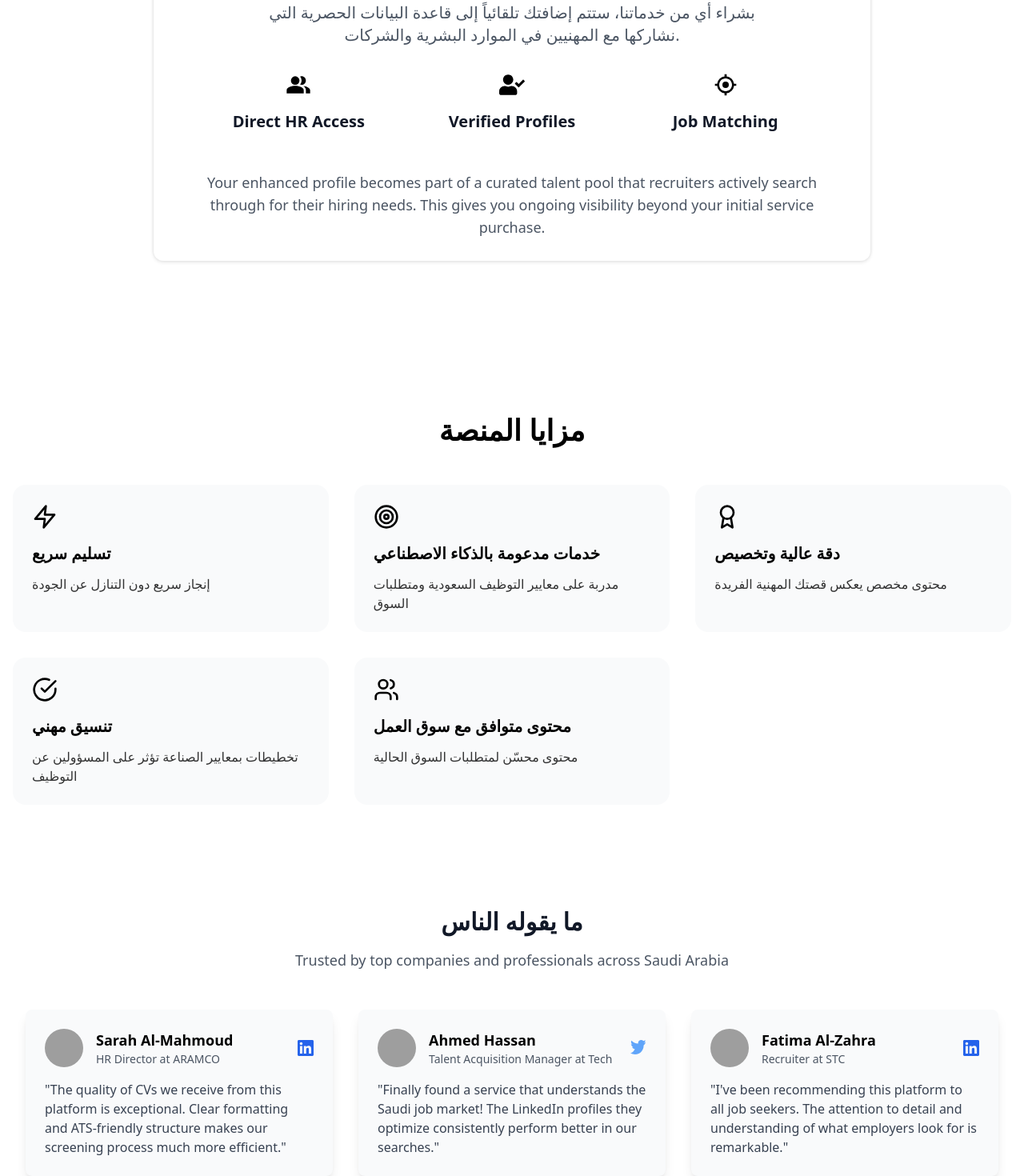
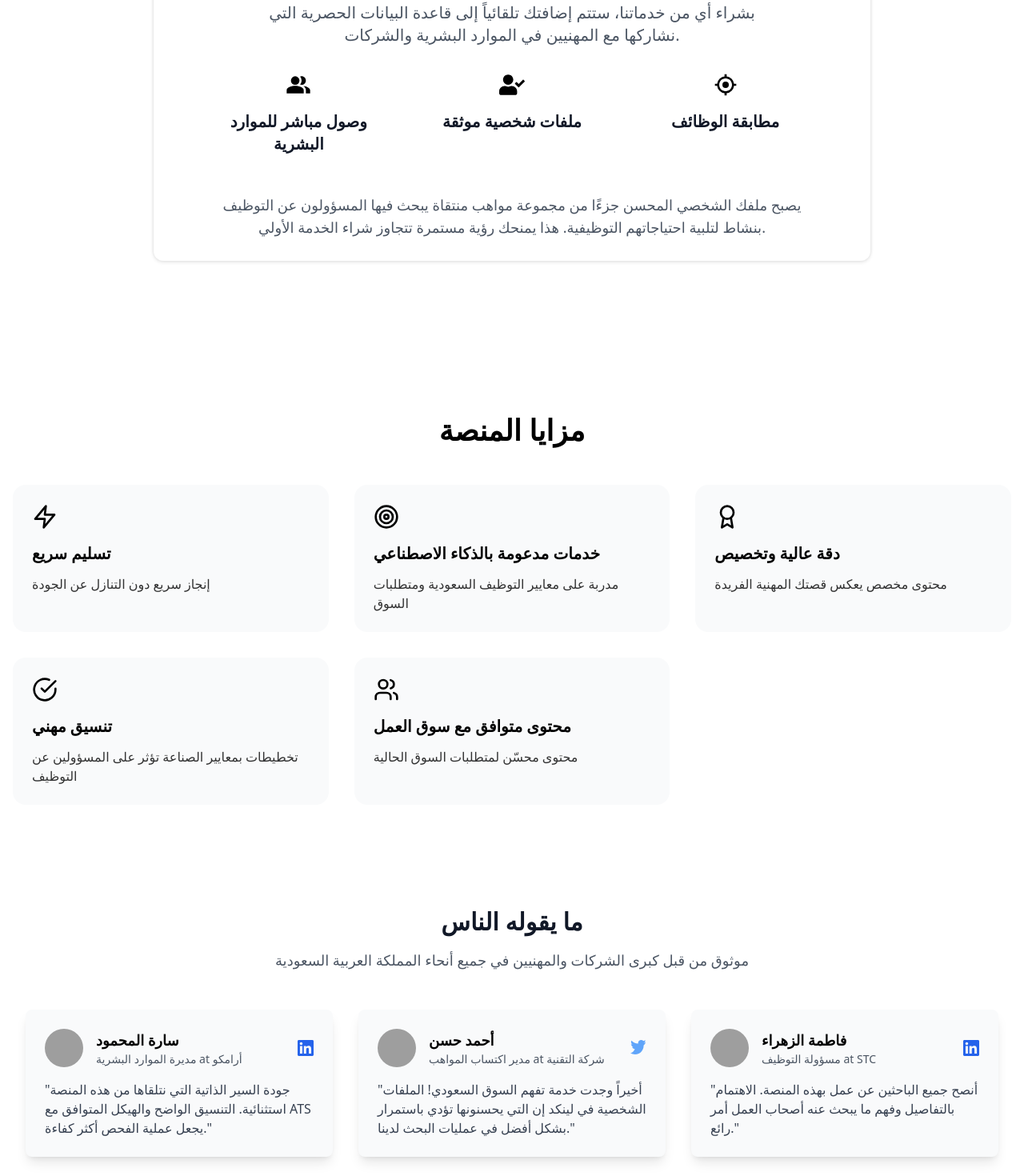
Before and after one commit to demo-tech02/cv-folder, a React (Vite) app: page / in a window 1280 px wide. Shown: the part 2038-3508 px from the top of the page at 80% size. Built offline with nearby package versions, Linux system fonts and the light colour scheme; grey boxes are pictures that could not be loaded.

Commit message:
Fix Language and Theme Support

```diff
--- a/src/components/DatabaseSection.tsx
+++ b/src/components/DatabaseSection.tsx
@@ -3,14 +3,15 @@ import { BiTargetLock } from "react-icons/bi";
 import { FaUserCheck } from "react-icons/fa";
 import { GoDatabase } from 'react-icons/go';
 import { MdPeopleAlt } from "react-icons/md";
-import { Content } from '../types';
+import { Content, Language } from '../types';
 
 interface DatabaseSectionProps {
   content: Content['database'];
   isDarkMode: boolean;
+  language: Language;
 }
 
-const DatabaseSection: React.FC<DatabaseSectionProps> = ({ content, isDarkMode }) => {
+const DatabaseSection: React.FC<DatabaseSectionProps> = ({ content, isDarkMode, language }) => {
   return (
     <section className={`w-full py-16 ${isDarkMode ? 'bg-gray-900' : 'bg-white'}`}>
       <div className="container mx-auto px-4">
@@ -33,7 +34,7 @@ const DatabaseSection: React.FC<DatabaseSectionProps> = ({ content, isDarkMode }
                 <MdPeopleAlt className={`w-8 h-8 ${isDarkMode ? 'text-white' : 'text-black'}`} />
               </div>
               <h3 className={`text-xl font-semibold ${isDarkMode ? 'text-white' : 'text-gray-900'}`}>
-                Direct HR Access
+                {language === 'ar' ? 'وصول مباشر للموارد البشرية' : 'Direct HR Access'}
               </h3>
             </div>
 
@@ -42,7 +43,7 @@ const DatabaseSection: React.FC<DatabaseSectionProps> = ({ content, isDarkMode }
                 <FaUserCheck className={`w-8 h-8 ${isDarkMode ? 'text-white' : 'text-black'}`} />
               </div>
               <h3 className={`text-xl font-semibold ${isDarkMode ? 'text-white' : 'text-gray-900'}`}>
-                Verified Profiles
+                {language === 'ar' ? 'ملفات شخصية موثقة' : 'Verified Profiles'}
               </h3>
             </div>
 
@@ -51,15 +52,16 @@ const DatabaseSection: React.FC<DatabaseSectionProps> = ({ content, isDarkMode }
                 <BiTargetLock className={`w-8 h-8 ${isDarkMode ? 'text-white' : 'text-black'}`} />
               </div>
               <h3 className={`text-xl font-semibold ${isDarkMode ? 'text-white' : 'text-gray-900'}`}>
-                Job Matching
+                {language === 'ar' ? 'مطابقة الوظائف' : 'Job Matching'}
               </h3>
             </div>
           </div>
 
           <p className={`mt-12 text-lg max-w-3xl mx-auto ${isDarkMode ? 'text-gray-300' : 'text-gray-600'}`}>
-            Your enhanced profile becomes part of a curated talent pool that recruiters actively search
-            through for their hiring needs. This gives you ongoing visibility beyond your initial service
-            purchase.
+            {language === 'ar'
+              ? 'يصبح ملفك الشخصي المحسن جزءًا من مجموعة مواهب منتقاة يبحث فيها المسؤولون عن التوظيف بنشاط لتلبية احتياجاتهم التوظيفية. هذا يمنحك رؤية مستمرة تتجاوز شراء الخدمة الأولي.'
+              : 'Your enhanced profile becomes part of a curated talent pool that recruiters actively search through for their hiring needs. This gives you ongoing visibility beyond your initial service purchase.'
+            }
           </p>
         </div>
       </div>
--- a/src/components/HomePage.tsx
+++ b/src/components/HomePage.tsx
@@ -47,6 +47,7 @@ export const HomePage: React.FC = () => {
       <DatabaseSection
         isDarkMode={isDarkMode}
         content={currentContent.database}
+        language={language}
       />
 
       <AdvantagesSection
@@ -57,6 +58,7 @@ export const HomePage: React.FC = () => {
       <SocialProofSection
         isDarkMode={isDarkMode}
         content={currentContent.socialProof}
+        language={language}
       />
 
       <Footer
--- a/src/components/OrderPage.tsx
+++ b/src/components/OrderPage.tsx
@@ -2,7 +2,7 @@ import React, { useState, useCallback } from 'react';
 import { useParams, useNavigate } from 'react-router-dom';
 import { useDropzone } from 'react-dropzone';
 import { toast } from 'react-toastify';
-import { Upload, X, FileText, CheckCircle } from 'lucide-react';
+import { Upload, X, FileText, CheckCircle, ArrowLeft } from 'lucide-react';
 import { Header } from './Header';
 import { Footer } from './Footer';
 import { useTheme } from '../hooks/useTheme';
@@ -144,6 +144,9 @@ export const OrderPage: React.FC = () => {
     }
   };
 
+  const handleBack = () => {
+    navigate('/');
+  };
   const serviceContent = getServiceContent();
 
   return (
@@ -157,6 +160,21 @@ export const OrderPage: React.FC = () => {
 
       <main className="pt-24 pb-16 px-4">
         <div className="container mx-auto max-w-4xl">
+          {/* Back Button */}
+          <div className="mb-8">
+            <button
+              onClick={handleBack}
+              className={`flex items-center space-x-2 px-4 py-2 rounded-lg transition-colors ${
+                isDarkMode
+                  ? 'bg-gray-800 hover:bg-gray-700 text-white'
+                  : 'bg-gray-100 hover:bg-gray-200 text-black'
+              }`}
+            >
+              <ArrowLeft className="w-4 h-4" />
+              <span>{language === 'ar' ? 'العودة للرئيسية' : 'Back to Home'}</span>
+            </button>
+          </div>
+
           {/* Service Info */}
           <div className="text-center mb-12">
             <h1 className="text-3xl md:text-4xl font-bold mb-6">
--- a/src/components/SocialProofSection.tsx
+++ b/src/components/SocialProofSection.tsx
@@ -1,4 +1,5 @@
 import React from 'react';
+import { Language } from '../types';
 
 interface TestimonialProps {
   name: string;
@@ -79,10 +80,36 @@ const Testimonial: React.FC<TestimonialProps & { showTwitter?: boolean; isDarkMo
 interface SocialProofSectionProps {
   content: any;
   isDarkMode: boolean;
+  language: Language;
 }
 
-const SocialProofSection: React.FC<SocialProofSectionProps> = ({ content, isDarkMode }) => {
-  const testimonials = [
+const SocialProofSection: React.FC<SocialProofSectionProps> = ({ content, isDarkMode, language }) => {
+  const testimonials = language === 'ar' ? [
+    {
+      name: "سارة المحمود",
+      position: "مديرة الموارد البشرية",
+      company: "أرامكو",
+      testimonial: "جودة السير الذاتية التي نتلقاها من هذه المنصة استثنائية. التنسيق الواضح والهيكل المتوافق مع ATS يجعل عملية الفحص أكثر كفاءة.",
+      imageUrl: "https://images.unsplash.com/photo-1507003211169-0a1dd7228f2d?w=400&h=400&fit=crop&crop=face",
+      linkedInUrl: "https://linkedin.com/in/sarah-al-mahmoud"
+    },
+    {
+      name: "أحمد حسن",
+      position: "مدير اكتساب المواهب",
+      company: "شركة التقنية",
+      testimonial: "أخيراً وجدت خدمة تفهم السوق السعودي! الملفات الشخصية في لينكد إن التي يحسنونها تؤدي باستمرار بشكل أفضل في عمليات البحث لدينا.",
+      imageUrl: "https://images.unsplash.com/photo-1472099645785-5658abf4ff4e?w=400&h=400&fit=crop&crop=face",
+      linkedInUrl: "https://linkedin.com/in/ahmed-hassan"
+    },
+    {
+      name: "فاطمة الزهراء",
+      position: "مسؤولة التوظيف",
+      company: "STC",
+      testimonial: "أنصح جميع الباحثين عن عمل بهذه المنصة. الاهتمام بالتفاصيل وفهم ما يبحث عنه أصحاب العمل أمر رائع.",
+      imageUrl: "https://images.unsplash.com/photo-1438761681033-6461ffad8d80?w=400&h=400&fit=crop&crop=face",
+      linkedInUrl: "https://linkedin.com/in/fatima-al-zahra"
+    }
+  ] : [
     {
       name: "Sarah Al-Mahmoud",
       position: "HR Director",
@@ -94,9 +121,9 @@ const SocialProofSection: React.FC<SocialProofSectionProps> = ({ content, isDark
     {
       name: "Ahmed Hassan",
       position: "Talent Acquisition Manager",
-      company: "Tech ",
+      company: "Tech Company",
       testimonial: "Finally found a service that understands the Saudi job market! The LinkedIn profiles they optimize consistently perform better in our searches.",
-      imageUrl: "https://images.unsplash.com/photo-1472099645785-5658abf4ff4e?w=400&h=400&fit=crop&crop=face  ",
+      imageUrl: "https://images.unsplash.com/photo-1472099645785-5658abf4ff4e?w=400&h=400&fit=crop&crop=face",
       linkedInUrl: "https://linkedin.com/in/ahmed-hassan"
     },
     {
@@ -106,8 +133,7 @@ const SocialProofSection: React.FC<SocialProofSectionProps> = ({ content, isDark
       testimonial: "I've been recommending this platform to all job seekers. The attention to detail and understanding of what employers look for is remarkable.",
       imageUrl: "https://images.unsplash.com/photo-1438761681033-6461ffad8d80?w=400&h=400&fit=crop&crop=face",
       linkedInUrl: "https://linkedin.com/in/fatima-al-zahra"
-    },
-
+    }
   ];
 
   return (
@@ -118,7 +144,10 @@ const SocialProofSection: React.FC<SocialProofSectionProps> = ({ content, isDark
             {content.title}
           </h2>
           <p className={`text-lg ${isDarkMode ? 'text-gray-400' : 'text-gray-600'}`}>
-            Trusted by top companies and professionals across Saudi Arabia
+            {language === 'ar'
+              ? 'موثوق من قبل كبرى الشركات والمهنيين في جميع أنحاء المملكة العربية السعودية'
+              : 'Trusted by top companies and professionals across Saudi Arabia'
+            }
           </p>
         </div>
         <div className="grid grid-cols-1 md:grid-cols-2 lg:grid-cols-3  gap-8">
```
